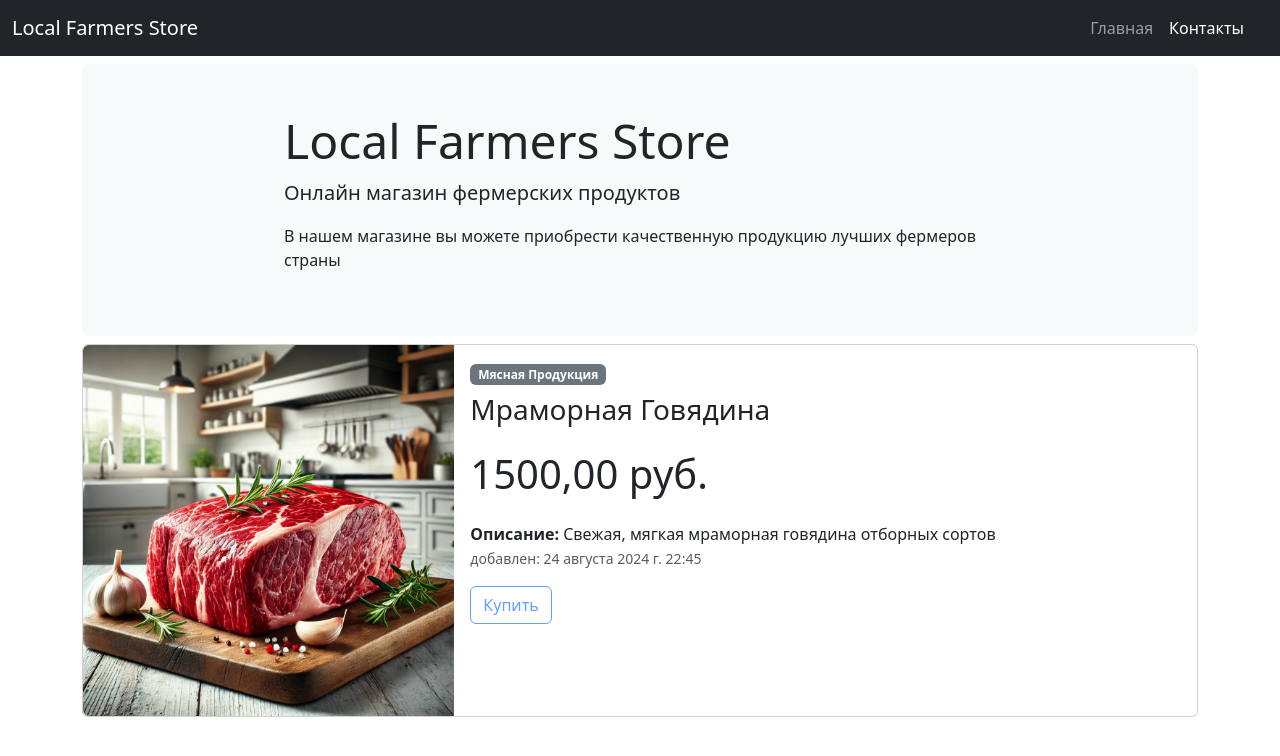
After one commit to di-m-dy/hame_task_20_2, a Django app: page /product/1 in a window 1280 px wide. The commit adds this page. Shown: the top 756 px of the page. Run offline with Django 5.2, Linux system fonts and the light colour scheme; data comes from the database, SQL or seed files in the repository; some libraries are stand-ins or nearby versions.

Commit message:
add product view url tempate

```diff
--- /dev/null
+++ b/catalog/templates/catalog/includes/header_main.html
@@ -0,0 +1,7 @@
+<div class="bg-body-tertiary p-4 rounded">
+    <div class="col-sm-8 py-4 mx-auto">
+        <h1 class="display-5 fw-medium">Local Farmers Store</h1>
+        <p class="fs-5">Онлайн магазин фермерских продуктов</p>
+        <p>В нашем магазине вы можете приобрести качественную продукцию лучших фермеров страны</p>
+    </div>
+</div>
--- /dev/null
+++ b/catalog/templates/catalog/product.html
@@ -0,0 +1,32 @@
+{% extends "catalog/base.html" %}
+{% block title %}{{ product.name }}{% endblock %}
+{% block content %}
+<main>
+    {% include 'catalog/includes/navbar_include.html' %}
+    <div class="container my-2">
+        {% include 'catalog/includes/header_main.html' %}
+        <div class="my-2">
+        <div class="card mb-3" style="max-width: 100em;">
+            <div class="row g-0">
+                <div class="col-md-4">
+                    <img src="{{ product.image.url }}" class="img-fluid rounded-start"
+                         alt="image for {{ product.name }}">
+                </div>
+                <div class="col-md-8">
+                    <div class="card-body">
+                        <span class="badge text-bg-secondary">{{ product.category.name }}</span>
+                        <h3 class="card-title my-2">{{ product.name }}</h3>
+                        <h1 class="card-title my-4">{{ product.price }} руб.</h1>
+                        <div><strong>Описание:</strong> {{ product.description }}</div>
+                        <p class="card-text">
+                            <small class="text-body-secondary">добавлен: {{ product.created_at }}</small>
+                        </p>
+                        <button type="button" class="btn btn-outline-primary" disabled>Купить</button>
+                    </div>
+                </div>
+            </div>
+        </div>
+    </div>
+    </div>
+</main>
+{% endblock %}
--- a/catalog/urls.py
+++ b/catalog/urls.py
@@ -1,7 +1,8 @@
 from django.urls import path
-from catalog.views import index, contacts
+from catalog.views import index, contacts, product
 
 urlpatterns = [
     path('', index, name='index'),
-    path('contacts/', contacts, name='contacts')
+    path('contacts/', contacts, name='contacts'),
+    path('product/<int:product_id>', product, name="product")
 ]
--- a/catalog/views.py
+++ b/catalog/views.py
@@ -1,4 +1,4 @@
-from django.shortcuts import render
+from django.shortcuts import render, get_object_or_404
 from catalog.models import Category, Product, StoreContacts, UserContacts
 
 
@@ -27,3 +27,11 @@ def contacts(request):
         UserContacts.objects.create(first_name=first_name, last_name=last_name, email=email)
         return render(request, 'catalog/thanx.html', context)
     return render(request, 'catalog/contacts.html', {"contacts": contacts_data})
+
+
+def product(request, product_id):
+    product_data = get_object_or_404(Product, id=product_id)
+    context = {
+        "product": product_data
+    }
+    return render(request, 'catalog/product.html', context=context)
```
Also changed, not shown: catalog/templates/catalog/index.html (+1 -7 lines).
